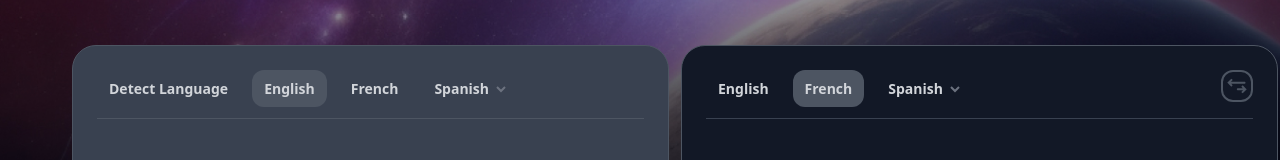
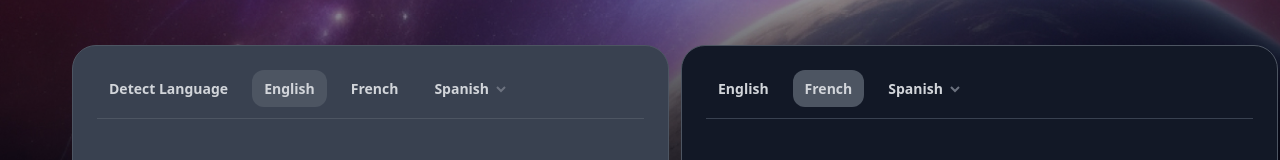
Before and after one commit to thateflondon/wetranslate, a Next.js app: page / in a window 1280 px wide. Shown: the part 144-304 px from the top of the page. Built offline with nearby package versions, Linux system fonts and the light colour scheme.

Commit message:
refactor(components): replace useState with derived state using currentLang prop

```diff
--- a/app/components/LanguageSelection.tsx
+++ b/app/components/LanguageSelection.tsx
@@ -1,5 +1,5 @@
 "use client";
-import { useState } from "react";
+import { useEffect, useState } from "react";
 import ExpandDownButton from "./ExpandDownButton";
 import SwitchLanguages from "./SwitchLanguages";
 
@@ -8,14 +8,17 @@ interface LanguageSelectionProps {
   defaultLanguage?: string;
   onLanguageChange?: (lang: string) => void;
   showSwitchLanguage?: boolean;
+  onSwitch?: () => void;
+  currentLang?: string;
 }
 
-export default function LanguageSelection({ showDetectLanguage = true, defaultLanguage = "english", onLanguageChange, showSwitchLanguage = true }: LanguageSelectionProps) {
-  const [activeLanguage, setActiveLanguage] = useState(defaultLanguage);
+export default function LanguageSelection({ showDetectLanguage = true, defaultLanguage = "english", onLanguageChange, showSwitchLanguage, onSwitch, currentLang }: LanguageSelectionProps) {
+//   const [activeLanguage, setActiveLanguage] = useState(currentLang || defaultLanguage);
+    const activeLanguage = currentLang || defaultLanguage;
 
   // handle language change
   const handleLanguageClick = (lang: string) => {
-    setActiveLanguage(lang);
+    // setActiveLanguage(lang);
     onLanguageChange?.(lang);
   };
 
@@ -32,7 +35,7 @@ export default function LanguageSelection({ showDetectLanguage = true, defaultLa
             </button>
         </div>
         <div className="switch-container">
-            {showSwitchLanguage && <SwitchLanguages />}
+            {showSwitchLanguage && <SwitchLanguages onSwitch={onSwitch} />}
         </div>
       </div>
     </div>
```
